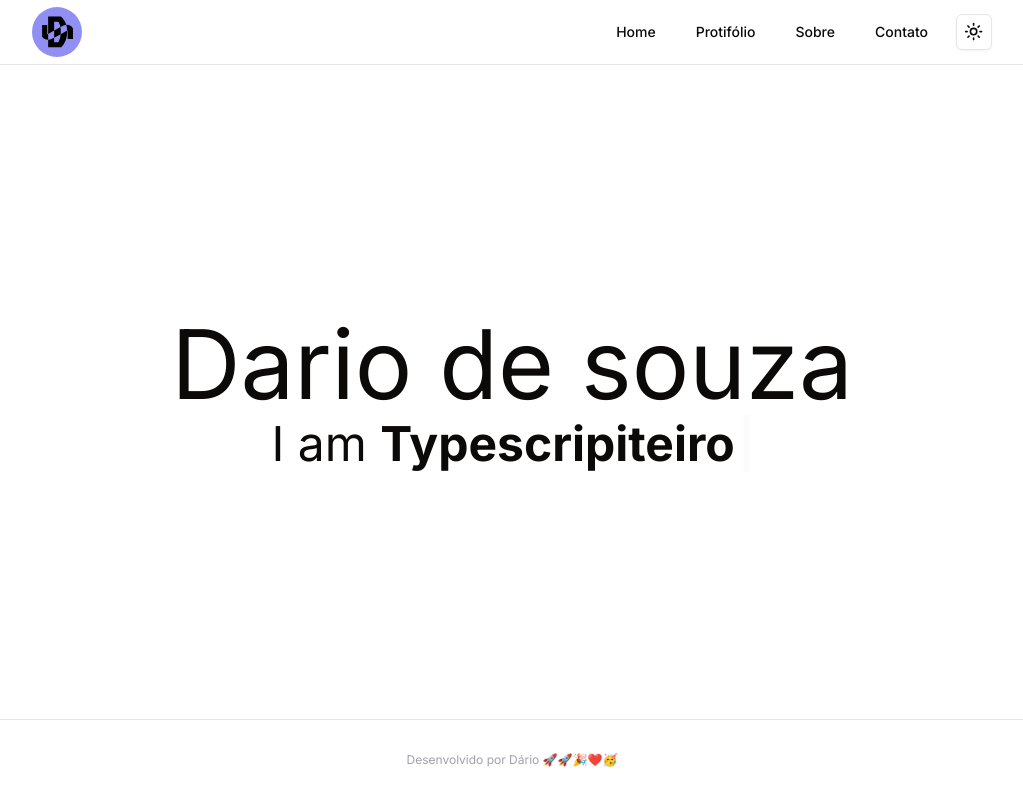
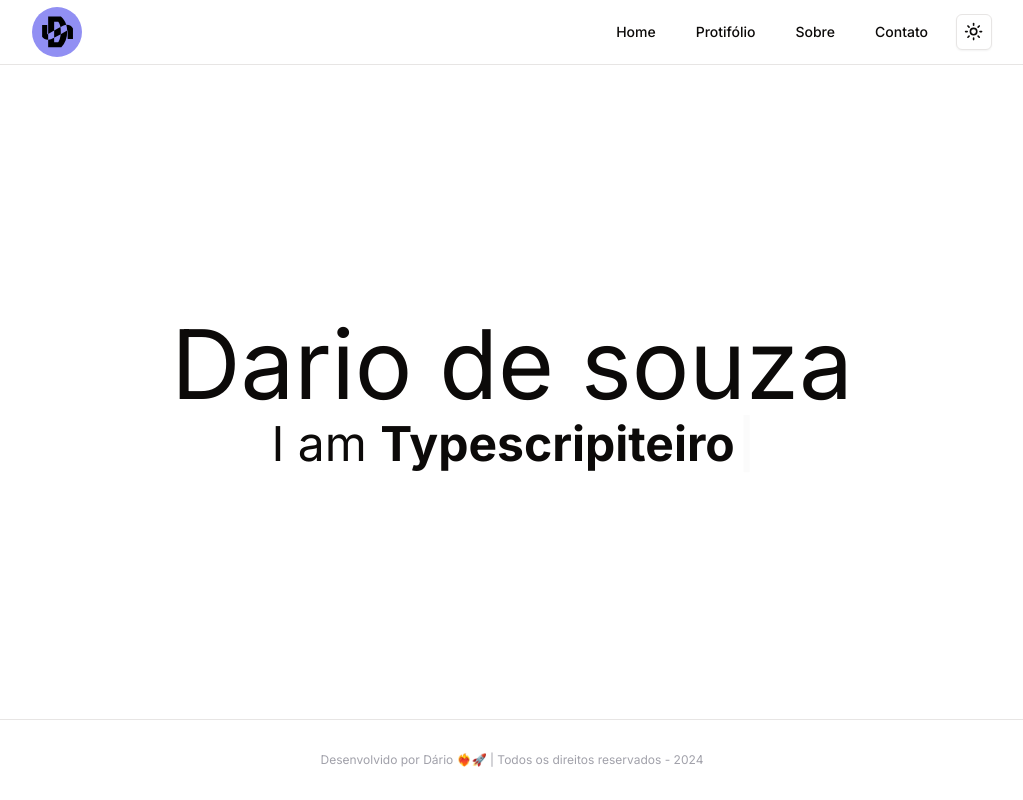
Before and after one commit to dario-souza/portfolio, a Next.js app: page / in a window 1280 px wide. Shown: the whole page, without its empty margins (128-1151 px from the left). Built offline with nearby package versions, Linux system fonts and the light colour scheme.

Commit message:
chore: ajuste footer

```diff
--- a/src/components/footer.tsx
+++ b/src/components/footer.tsx
@@ -2,8 +2,8 @@ import React from 'react'
 
 const Footer = () => {
   return (
-    <footer className='fixed bottom-0 w-full p-8 border-t backdrop-blur-md'>
-      <span className='block text-xs text-zinc-400 text-center'>Desenvolvido por Dário 🚀🚀🎉❤️🥳</span>
+    <footer className='fixed bottom-0 w-full p-8 border-t backdrop-blur-md z-20'>
+      <span className='block text-xs text-zinc-400 text-center'>Desenvolvido por Dário ❤️‍🔥🚀 | Todos os direitos reservados - 2024 </span>
     </footer>
   )
 }
```
